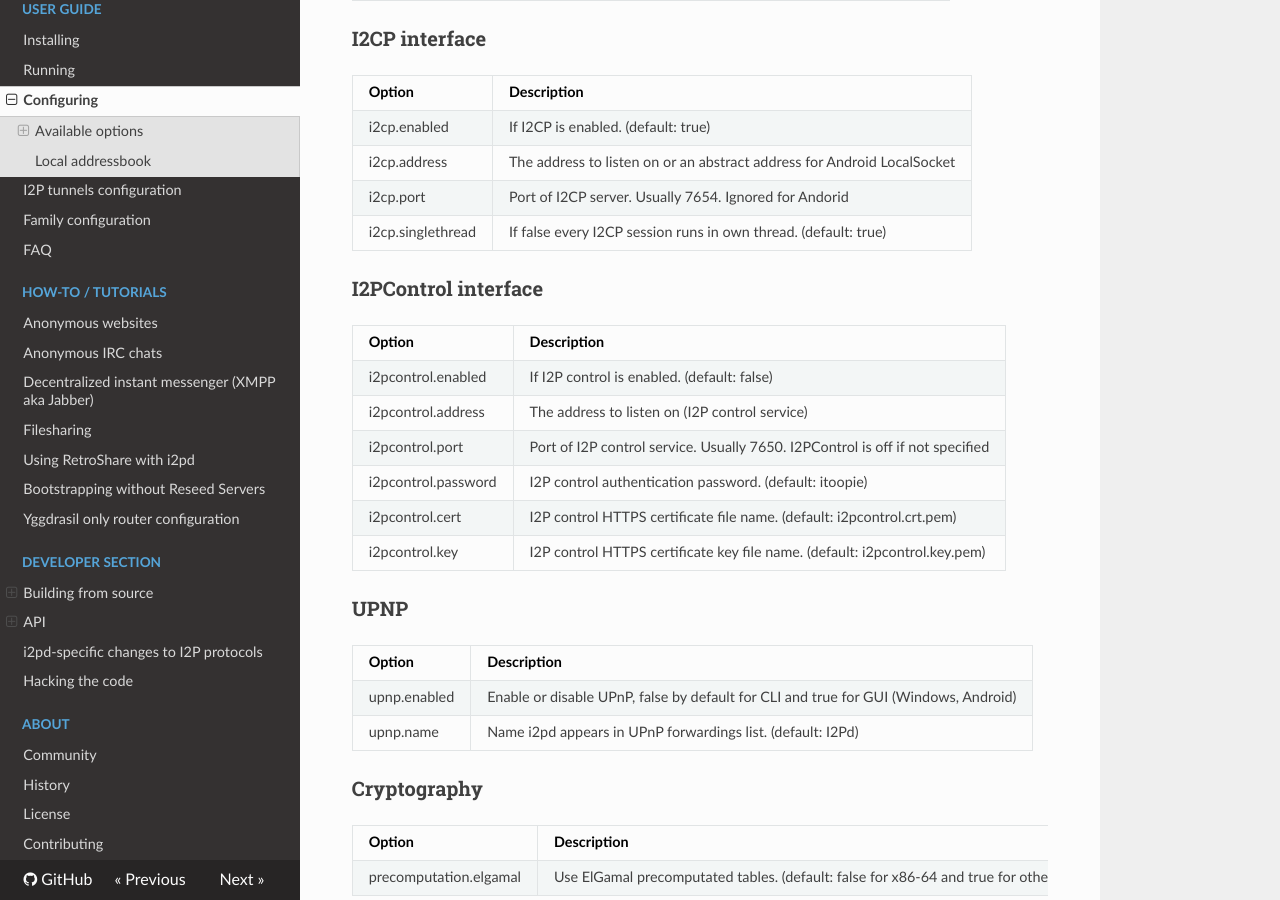
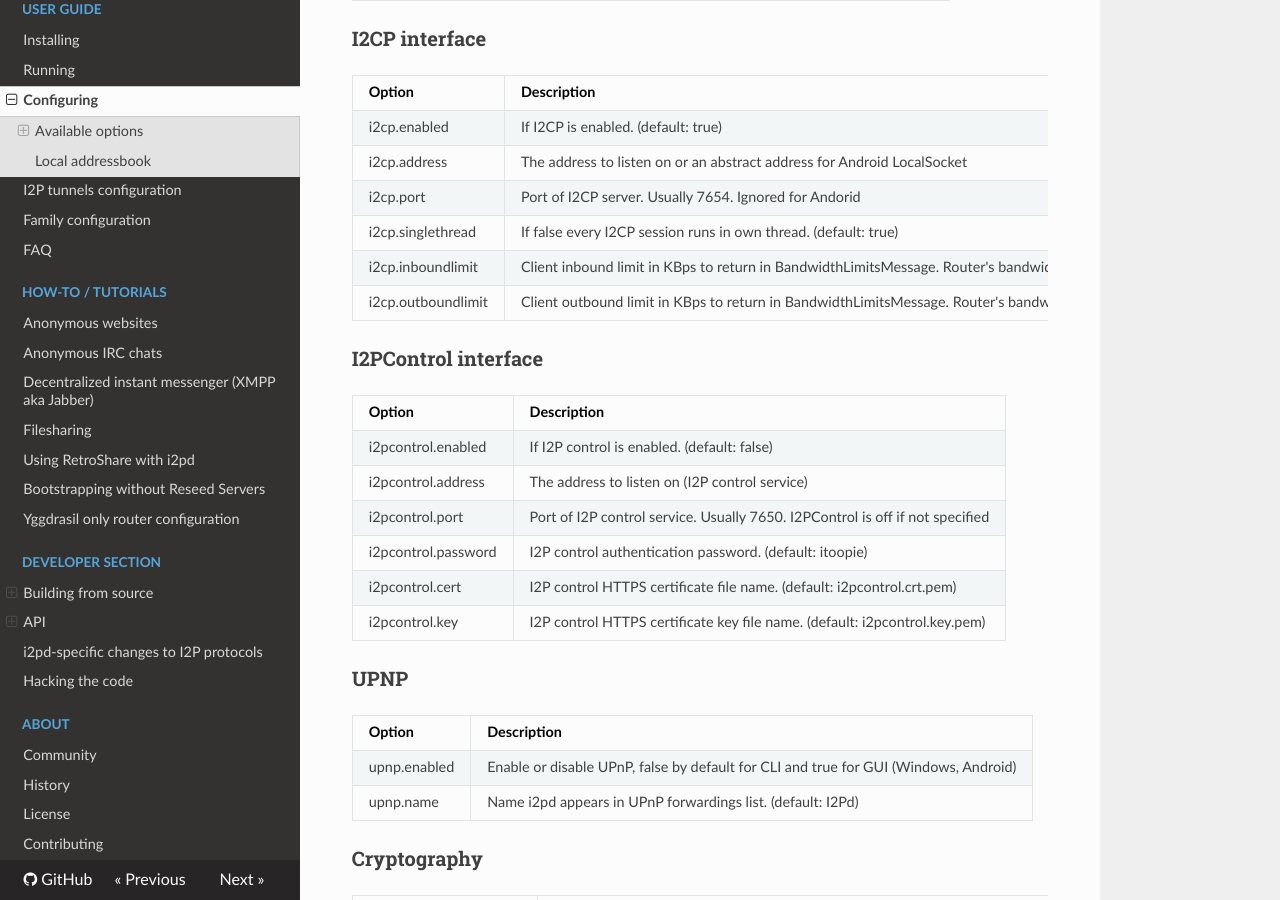
Before and after one commit to PurpleI2P/i2pd_docs_en, an MkDocs documentation site: the page built from docs/user-guide/configuration.md, in a window 1280 px wide and 900 px high, scrolled down 4936 px. Built offline with MkDocs 1.6.1, drawn with Linux system fonts in a browser that asks for light colours; nearby versions of some CDN libraries.

Commit message:
i2cp.inboundlimit and i2cp.outboundlimit

```diff
--- a/docs/user-guide/configuration.md
+++ b/docs/user-guide/configuration.md
@@ -176,6 +176,8 @@ i2cp.enabled                           | If I2CP is enabled. (default: true)
 i2cp.address                           | The address to listen on or an abstract address for Android LocalSocket
 i2cp.port                              | Port of I2CP server. Usually 7654. Ignored for Andorid
 i2cp.singlethread                      | If false every I2CP session runs in own thread. (default: true)
+i2cp.inboundlimit                      | Client inbound limit in KBps to return in BandwidthLimitsMessage. Router's bandwidth if 0. (default:0)
+i2cp.outboundlimit                     | Client outbound limit in KBps to return in BandwidthLimitsMessage. Router's bandwidth if 0. (default:0)
 
 ### I2PControl interface
 
```
